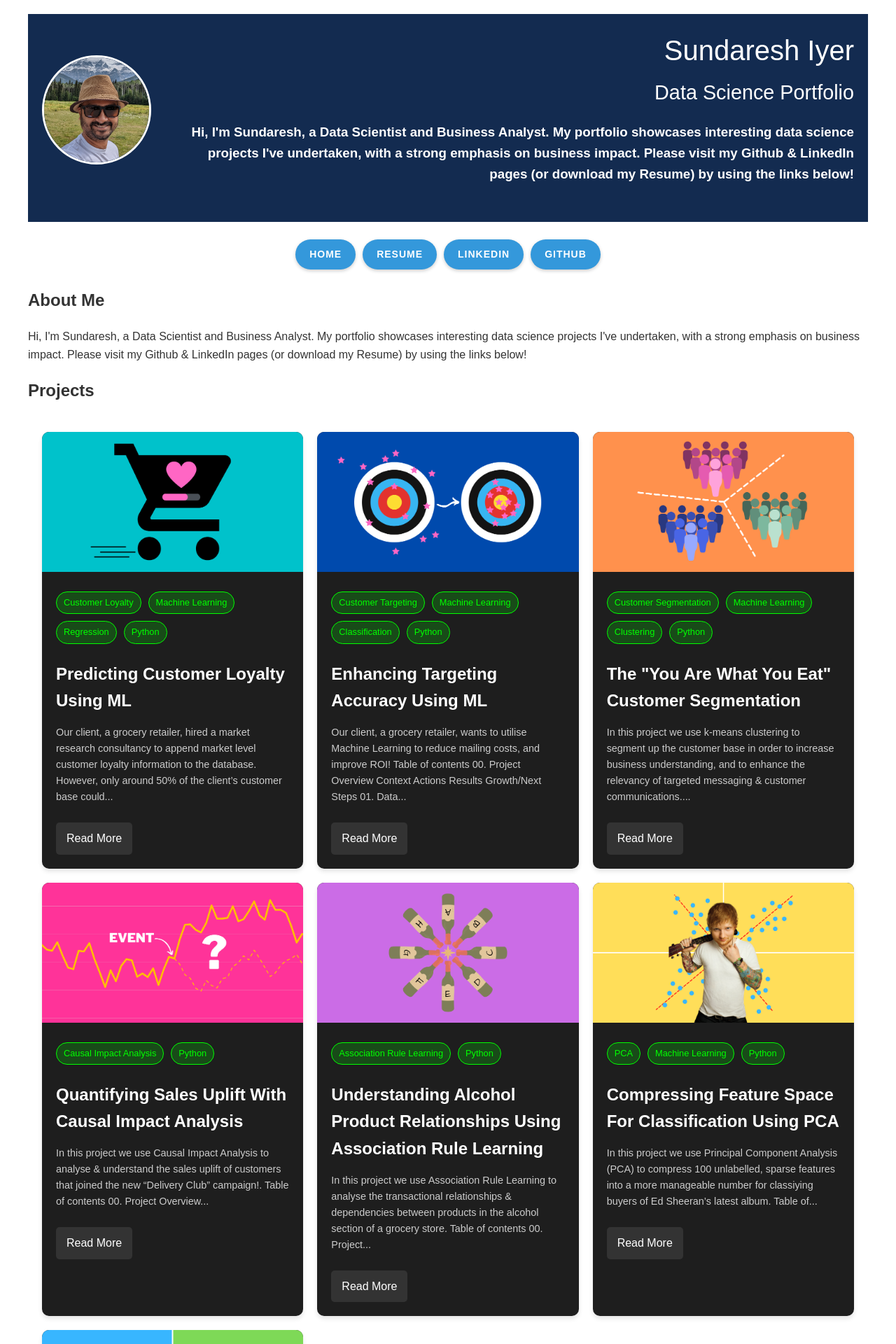
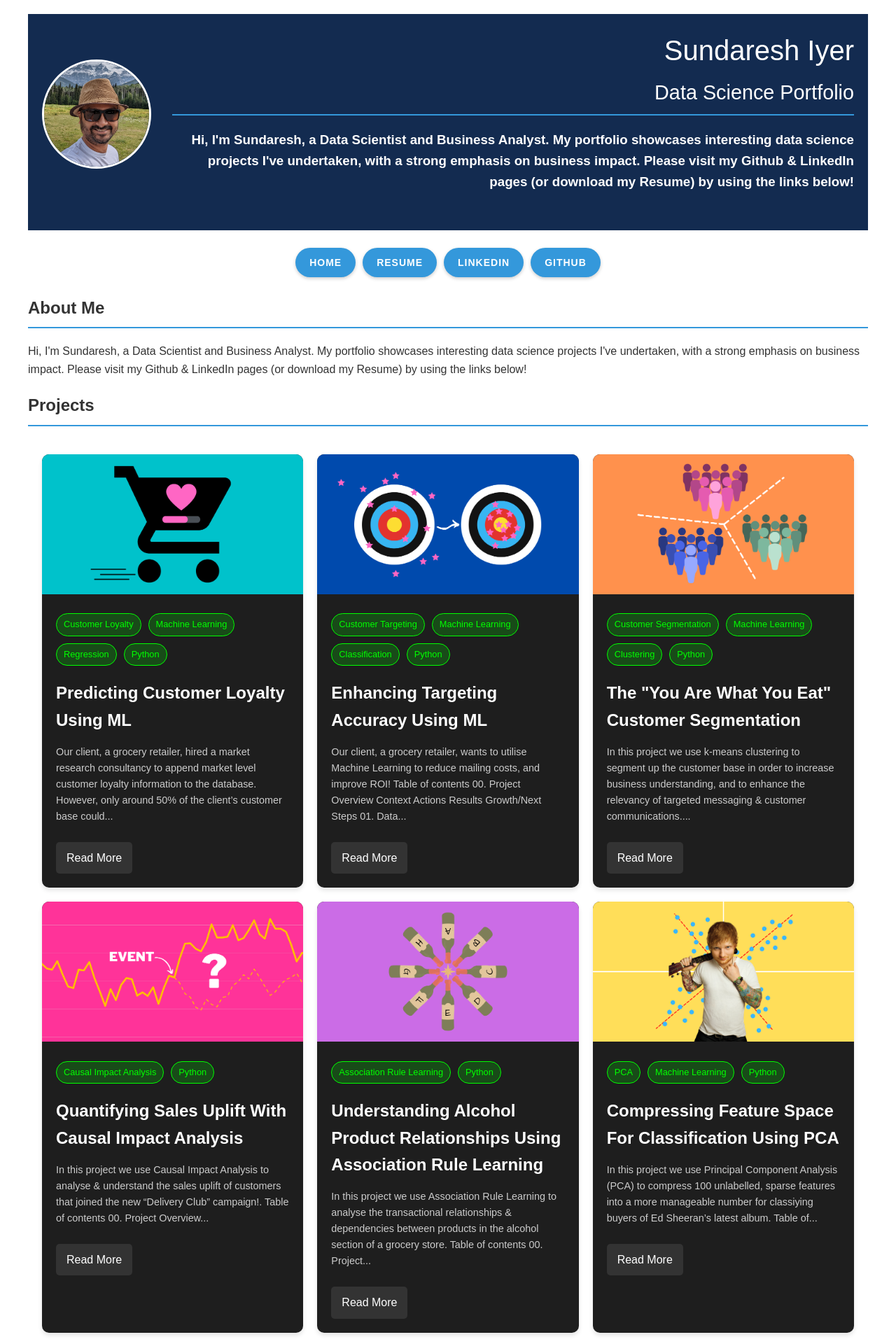
Before and after one commit to IyerS/sundareshiyer.github.io, a Jekyll site: the page built from index.html, in a window 1280 px wide. Shown: the top 1920 px of the page at 70% size. Built offline with Jekyll 4.4.1, drawn with Linux system fonts in a browser that asks for light colours.

Commit message:
Update main.scss

```diff
--- a/assets/css/main.scss
+++ b/assets/css/main.scss
@@ -15,6 +15,27 @@ header {
     background-color: #132b50;
     color: #ffffff;
     padding: 20px;
+}
+
+/* Heading Styles with Horizontal Bar */
+h2 {
+    position: relative;
+    padding-bottom: 10px;
+    margin-bottom: 20px;
+}
+
+h2::after {
+    content: '';
+    position: absolute;
+    left: 0;
+    bottom: 0;
+    width: 100%;
+    height: 2px;
+    background-color: #3498db; /* You can change this color */
+}
+
+h3 {
+    margin-top: 20px;
 }
 
 .header-content {
```
